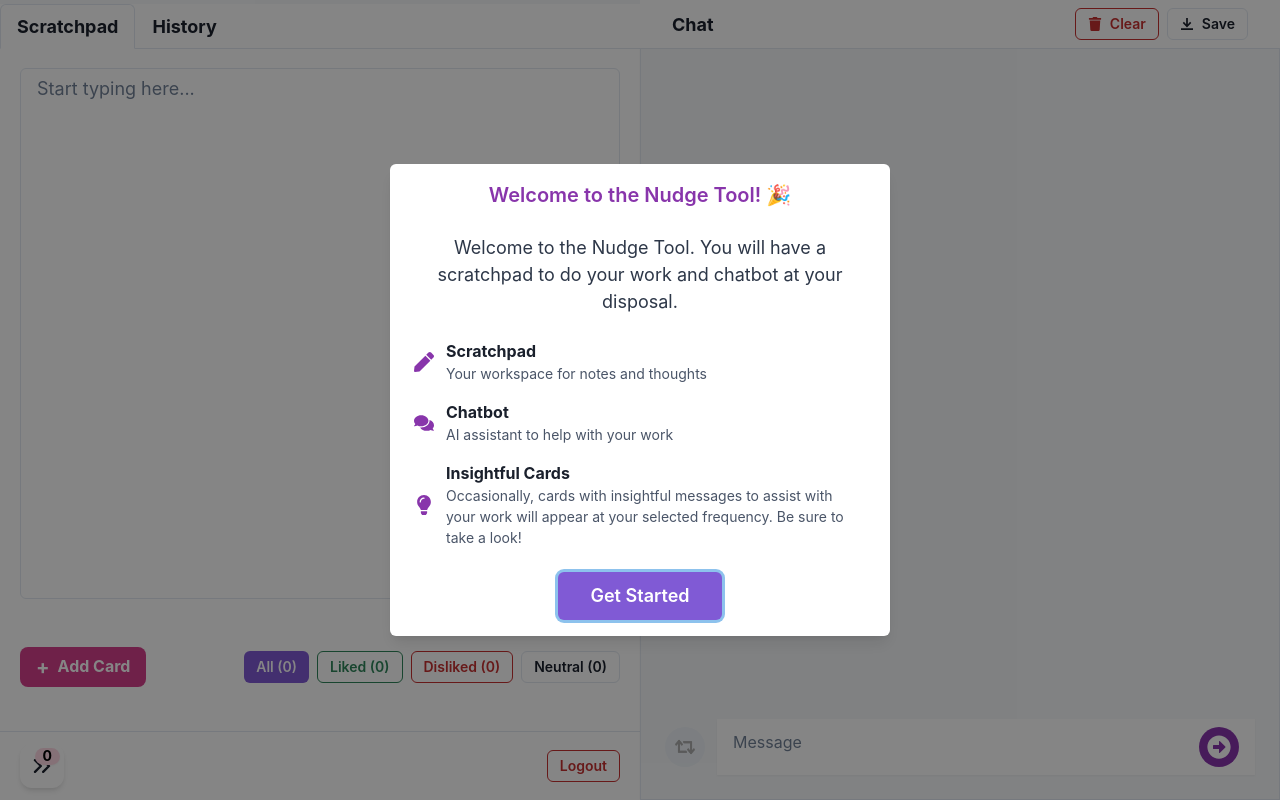
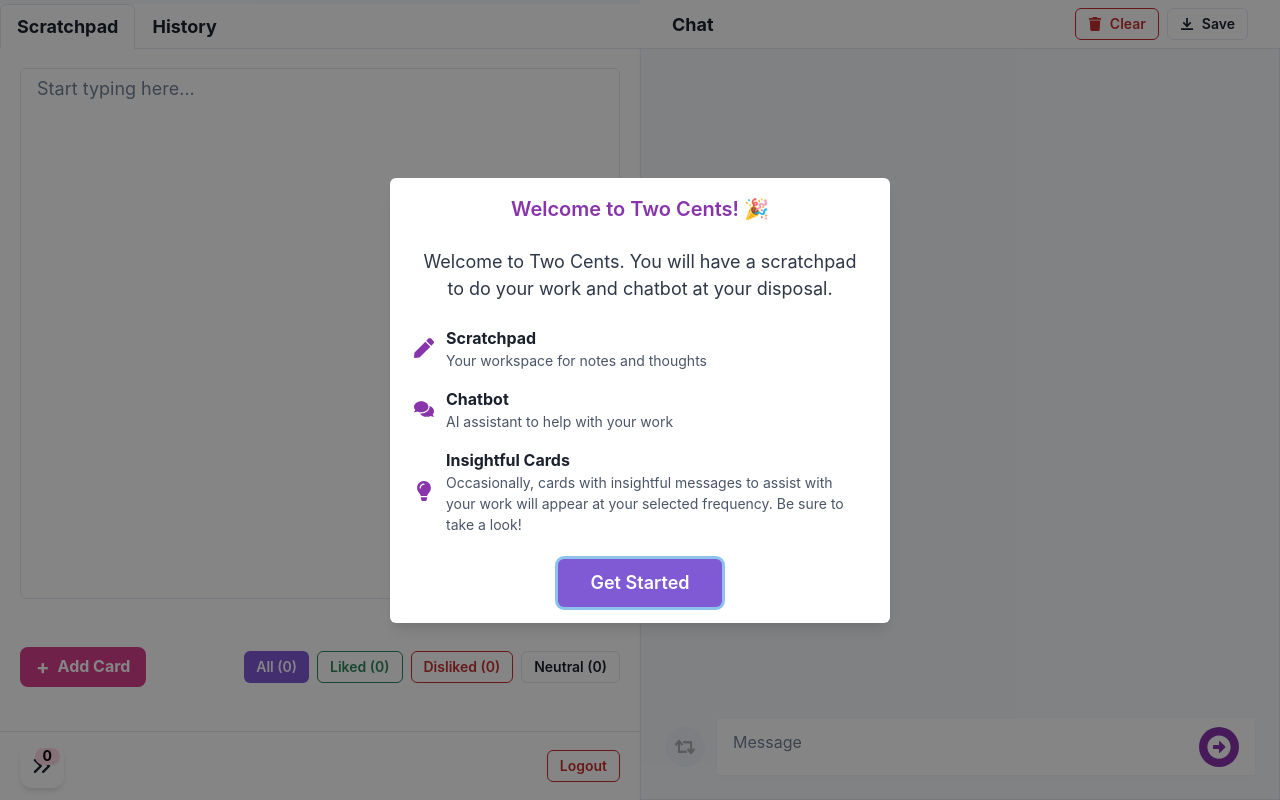
Before and after one commit to mattheqd/nudge-tool, a Vue app in the folder frontend/: page / in a window 1280 px wide. Built offline with nearby package versions, Linux system fonts and the light colour scheme.

Commit message:
added branding

```diff
--- a/frontend/index.html
+++ b/frontend/index.html
@@ -2,7 +2,9 @@
 <html lang="en">
   <head>
     <meta charset="UTF-8" />
-    <link rel="icon" type="image/svg+xml" href="/vite.svg" />
+    <link rel="icon" type="image/svg+xml" href="/twocents-favicon.svg" />
+    <link rel="icon" type="image/png" sizes="32x32" href="/twocents-favicon.svg" />
+    <link rel="apple-touch-icon" href="/twocents-favicon.svg" />
     <meta name="viewport" content="width=device-width, initial-scale=1.0" />
     <title>twocents</title>
   </head>
--- a/frontend/src/components/Navbar.jsx
+++ b/frontend/src/components/Navbar.jsx
@@ -6,7 +6,7 @@ const Navbar = () => {
   return (
     <Box bg="gray.100">
         <Flex h={16} marginLeft={2} marginRight={2} alignItems={"center"} justifyContent={"space-between"} flexDir={{base:"column", sm:"row"}}>
-            <Link to={"/"}  sx={{ fontSize: 'lg' }} >Nudge Tool</Link>
+            <Link to={"/"}  sx={{ fontSize: 'lg' }} >Two Cents</Link>
             <HStack spacing={2} alignItems={"center"}>
                 <Link to={"/login" }  sx={{ fontSize: 'lg' }}>Login</Link>
                 <Link to={"/signup"}  sx={{ fontSize: 'lg' }}>Signup</Link>
--- a/frontend/src/pages/HomePage.jsx
+++ b/frontend/src/pages/HomePage.jsx
@@ -37,12 +37,12 @@ const HomePage = () => {
         <ModalOverlay />
         <ModalContent maxW="500px" mx={4}>
           <ModalHeader textAlign="center" color="#7B1EA2E5">
-            Welcome to the Nudge Tool! 🎉
+            Welcome to Two Cents! 🎉
           </ModalHeader>
           <ModalBody>
             <VStack spacing={6} align="stretch">
               <Text fontSize="lg" textAlign="center" color="gray.700">
-                Welcome to the Nudge Tool. You will have a scratchpad to do your work and chatbot at your disposal.
+                Welcome to Two Cents. You will have a scratchpad to do your work and chatbot at your disposal.
               </Text>
 
               <VStack spacing={4} align="stretch">
--- a/frontend/src/pages/LoginPage.jsx
+++ b/frontend/src/pages/LoginPage.jsx
@@ -22,7 +22,7 @@ export default function LoginPage() {
 
   return (
     <div style={{ display: 'flex', flexDirection: 'column', alignItems: 'center', justifyContent: 'center', height: '100vh' }}>
-      <h1>Sign in to Nudge Tool</h1>
+      <h1>Sign in to Two Cents</h1>
       <button onClick={handleGoogleLogin} style={{ padding: '1em 2em', fontSize: '1.2em', cursor: 'pointer' }}>
         Sign in with Google
       </button>
```
Also changed, not shown: frontend/public/twocents-favicon.svg (added).
